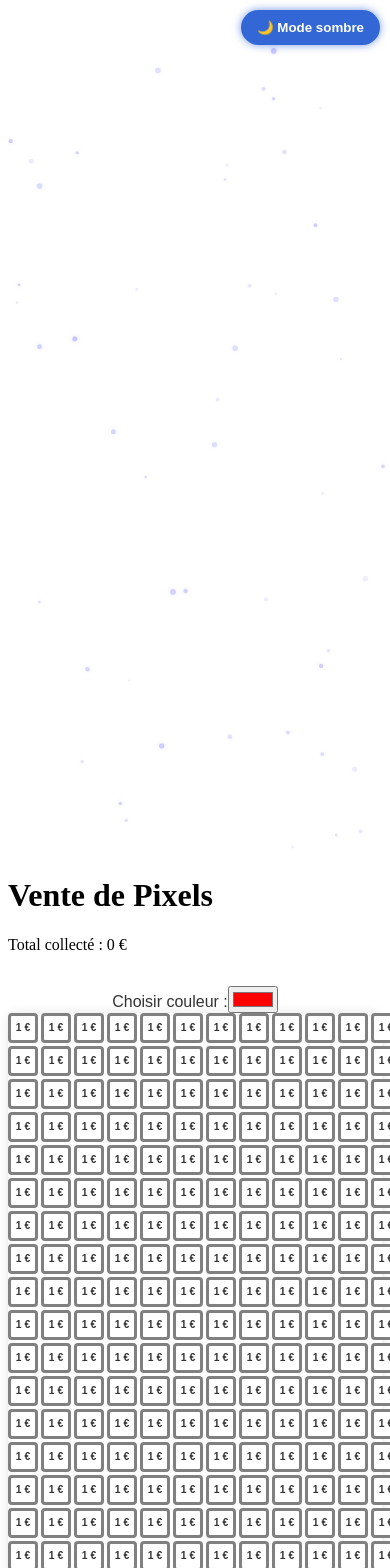
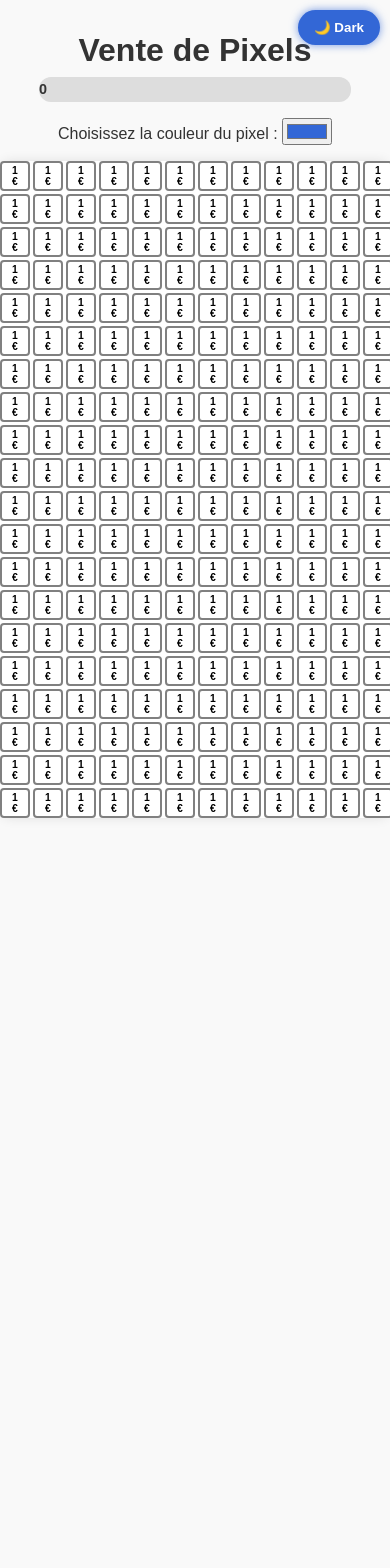
Before and after one commit to KING6CODE/Pixel, a Next.js app: page / in a window 390 px wide. Shown: the top 1568 px of the page. After the commit the page ends 850 px from the top, so only its background shows below. Built offline with nearby package versions, Linux system fonts and the light colour scheme.

Commit message:
Update index.js

```diff
--- a/pages/index.js
+++ b/pages/index.js
@@ -1,233 +1,104 @@
-import React, { useState, useEffect, useRef } from 'react';
-import styles from '../styles.module.css'; // CSS module local
+import { useState, useEffect } from 'react';
+import styles from '../styles.module.css';
 
-const GRID_SIZE = 20;
-const BASE_PRICE = 1;
+export default function Home() {
+  // Initial pixels: 20x20 grid, price 1€, white color
+  const size = 20;
+  const [pixels, setPixels] = useState(() => {
+    const arr = [];
+    for (let i = 0; i < size * size; i++) {
+      arr.push({ color: '#ffffff', price: 1 });
+    }
+    return arr;
+  });
 
-const BORDER_COLORS = [
-  { price: 1, color: 'gray' },
-  { price: 2, color: 'green' },
-  { price: 4, color: 'blue' },
-  { price: 8, color: 'purple' },
-  { price: 16, color: 'gold' },
-];
+  const [selectedColor, setSelectedColor] = useState('#3367d6');
+  const [totalCollected, setTotalCollected] = useState(0);
+  const [darkMode, setDarkMode] = useState(false);
+  const [glowingIndex, setGlowingIndex] = useState(null);
 
-function getBorderColor(price) {
-  for (let i = BORDER_COLORS.length - 1; i >= 0; i--) {
-    if (price >= BORDER_COLORS[i].price) return BORDER_COLORS[i].color;
-  }
-  return 'gray';
+  // Achat d'un pixel
+  function buyPixel(i) {
+    setPixels((old) => {
+      const p = old[i];
+      const newPrice = p.price * 2;
+      const newPixels = [...old];
+      newPixels[i] = { color: selectedColor, price: newPrice };
+      return newPixels;
+    });
+    setTotalCollected((old) => old + pixels[i].price);
+    setGlowingIndex(i);
   }
 
-// Composant particules Canvas simple
-function ParticlesBackground() {
-  const canvasRef = useRef(null);
-  const animationRef = useRef(null);
-  const particles = useRef([]);
-
+  // Effet glow pop qui s'enlève au bout de 600ms
   useEffect(() => {
-    const canvas = canvasRef.current;
-    const ctx = canvas.getContext('2d');
-    let width = canvas.width = window.innerWidth;
-    let height = canvas.height = window.innerHeight;
-
-    function random(min, max) {
-      return Math.random() * (max - min) + min;
-    }
-
-    // Crée 50 particules
-    particles.current = Array.from({ length: 50 }).map(() => ({
-      x: random(0, width),
-      y: random(0, height),
-      vx: random(-0.3, 0.3),
-      vy: random(-0.3, 0.3),
-      radius: random(1, 3),
-      alpha: random(0.1, 0.3),
-    }));
-
-    function animate() {
-      ctx.clearRect(0, 0, width, height);
-      particles.current.forEach((p) => {
-        p.x += p.vx;
-        p.y += p.vy;
-
-        if (p.x < 0 || p.x > width) p.vx *= -1;
-        if (p.y < 0 || p.y > height) p.vy *= -1;
-
-        ctx.beginPath();
-        ctx.fillStyle = `rgba(100, 100, 255, ${p.alpha})`;
-        ctx.shadowColor = `rgba(100, 100, 255, ${p.alpha * 2})`;
-        ctx.shadowBlur = 4;
-        ctx.arc(p.x, p.y, p.radius, 0, Math.PI * 2);
-        ctx.fill();
-      });
-
-      animationRef.current = requestAnimationFrame(animate);
-    }
-
-    animate();
-
-    // Resize handler
-    function onResize() {
-      width = canvas.width = window.innerWidth;
-      height = canvas.height = window.innerHeight;
-    }
-    window.addEventListener('resize', onResize);
-
-    return () => {
-      cancelAnimationFrame(animationRef.current);
-      window.removeEventListener('resize', onResize);
-    };
-  }, []);
-
-  return <canvas ref={canvasRef} className={styles.particlesCanvas} aria-hidden="true" />;
-}
-
-export default function Home() {
-  const [pixels, setPixels] = useState(
-    Array(GRID_SIZE * GRID_SIZE).fill(null).map(() => ({
-      price: BASE_PRICE,
-      color: '#ffffff',
-      history: [],
-      glowing: false,
-    }))
-  );
-  const [selectedPixel, setSelectedPixel] = useState(null);
-  const [selectedColor, setSelectedColor] = useState('#ff0000');
-  const [darkMode, setDarkMode] = useState(false);
-  const [totalCollected, setTotalCollected] = useState(0);
-
-  const buyPixel = (index) => {
-    setPixels((oldPixels) => {
-      const newPixels = [...oldPixels];
-      const pixel = newPixels[index];
-      const oldPrice = pixel.price;
-      const newPrice = oldPrice * 2;
-
-      const newHistory = [...pixel.history, { price: newPrice, date: new Date() }];
-
-      newPixels[index] = {
-        price: newPrice,
-        color: selectedColor,
-        history: newHistory,
-        glowing: true,
-      };
-
-      setTimeout(() => {
-        setPixels((pxs) => {
-          const copy = [...pxs];
-          if (copy[index]) copy[index].glowing = false;
-          return copy;
-        });
-      }, 600);
-
-      setTotalCollected((old) => old + newPrice);
-
-      return newPixels;
-    });
-  };
-
-  const getBorderStyle = (price) => {
-    const color = getBorderColor(price);
-    return {
-      border: `3px solid ${color}`,
-      boxShadow:
-        price >= 16 ? `0 0 10px 3px ${color}` : 'none',
-      borderRadius: 4,
-      transition: 'border-color 0.3s, box-shadow 0.3s',
-    };
-  };
-
-  const formatDate = (d) =>
-    d.toLocaleDateString() + ' ' + d.toLocaleTimeString();
+    if (glowingIndex === null) return;
+    const timer = setTimeout(() => setGlowingIndex(null), 600);
+    return () => clearTimeout(timer);
+  }, [glowingIndex]);
 
   return (
-    <div className={`${styles.app} ${darkMode ? styles.dark : ''}`}>
-      <ParticlesBackground />
+    <div className={darkMode ? 'dark' : ''}>
       <button
         className={styles.darkToggle}
-        onClick={() => setDarkMode(!darkMode)}
-        aria-label="Basculer le mode sombre"
+        onClick={() => setDarkMode((d) => !d)}
+        aria-label="Toggle dark mode"
       >
-        {darkMode ? '☀️ Mode clair' : '🌙 Mode sombre'}
+        {darkMode ? '☀️ Light' : '🌙 Dark'}
       </button>
 
-      <header className={styles.header}>
-        <h1>Vente de Pixels</h1>
-        <div className={styles.progressBarContainer} aria-label="Progression totale des ventes">
+      <div className={styles.container}>
+        <h1 className={styles.title}>Vente de Pixels</h1>
+
+        <div className={styles.progressContainer} role="progressbar" aria-valuemin={0} aria-valuemax={size*size*100} aria-valuenow={totalCollected}>
           <div
             className={styles.progressBar}
-            style={{ width: `${Math.min((totalCollected / 1000) * 100, 100)}%` }}
-          />
-          <span>Total collecté : {totalCollected} €</span>
+            style={{ width: `${(totalCollected / (size*size*100)) * 100}%` }}
+          >
+            {totalCollected} € collectés
           </div>
-      </header>
+        </div>
 
-      <div className={styles.container}>
-        <div className={styles.palette}>
-          <label>
-            Choisir couleur :
+        <div style={{ marginBottom: '1rem' }}>
+          <label htmlFor="colorPicker">Choisissez la couleur du pixel : </label>
           <input
             type="color"
+            id="colorPicker"
             value={selectedColor}
             onChange={(e) => setSelectedColor(e.target.value)}
-              aria-label="Choisir la couleur du pixel"
+            aria-label="Sélecteur de couleur"
           />
-          </label>
         </div>
 
-        <div className={styles.grid} role="grid" aria-label="Grille des pixels à acheter">
+        <div className={styles.grid} role="grid" aria-label="Grille de pixels à acheter">
           {pixels.map((pixel, i) => (
-            <div
+            <button
               key={i}
+              className={`${styles.pixel} ${glowingIndex === i ? styles.glowPop : ''}`}
+              style={{ backgroundColor: pixel.color }}
+              data-price={pixel.price}
+              onClick={() => buyPixel(i)}
+              aria-label={`Pixel numéro ${i + 1}, prix actuel ${pixel.price} euros`}
               role="gridcell"
-              tabIndex={0}
-              aria-label={`Pixel n°${i + 1}, prix actuel ${pixel.price} euros`}
-              className={`${styles.pixel} ${pixel.glowing ? styles.glowPop : ''}`}
-              style={{
-                backgroundColor: pixel.color,
-                ...getBorderStyle(pixel.price),
-              }}
-              onClick={() => {
-                buyPixel(i);
-                setSelectedPixel(i);
-              }}
-              onKeyDown={(e) => {
-                if (e.key === 'Enter') {
-                  buyPixel(i);
-                  setSelectedPixel(i);
-                }
-              }}
             >
               {pixel.price} €
-            </div>
+            </button>
           ))}
         </div>
+      </div>
 
-        {selectedPixel !== null && (
-          <aside className={styles.sidePanel} aria-live="polite">
-            <button
-              className={styles.closeBtn}
-              aria-label="Fermer le panneau d'historique"
-              onClick={() => setSelectedPixel(null)}
-            >
-              ✖
-            </button>
-            <h2>Historique du pixel #{selectedPixel + 1}</h2>
-            <ul>
-              {pixels[selectedPixel].history.length === 0 ? (
-                <li>Pas d'historique, pixel acheté à {pixels[selectedPixel].price / 2} €</li>
-              ) : (
-                pixels[selectedPixel].history.map((h, idx) => (
-                  <li key={idx}>
-                    {h.price} € le {formatDate(h.date)}
-                  </li>
-                ))
-              )}
-            </ul>
-          </aside>
-        )}
-      </div>
+      <style jsx global>{`
+        body {
+          margin: 0;
+          background: ${darkMode ? '#121212' : '#f9f9f9'};
+          color: ${darkMode ? '#eee' : '#333'};
+          transition: background 0.3s ease, color 0.3s ease;
+        }
+        .dark {
+          background: #121212;
+          color: #eee;
+        }
+      `}</style>
     </div>
   );
 }
```
Lines whose indentation alone changed are shown as unchanged.
